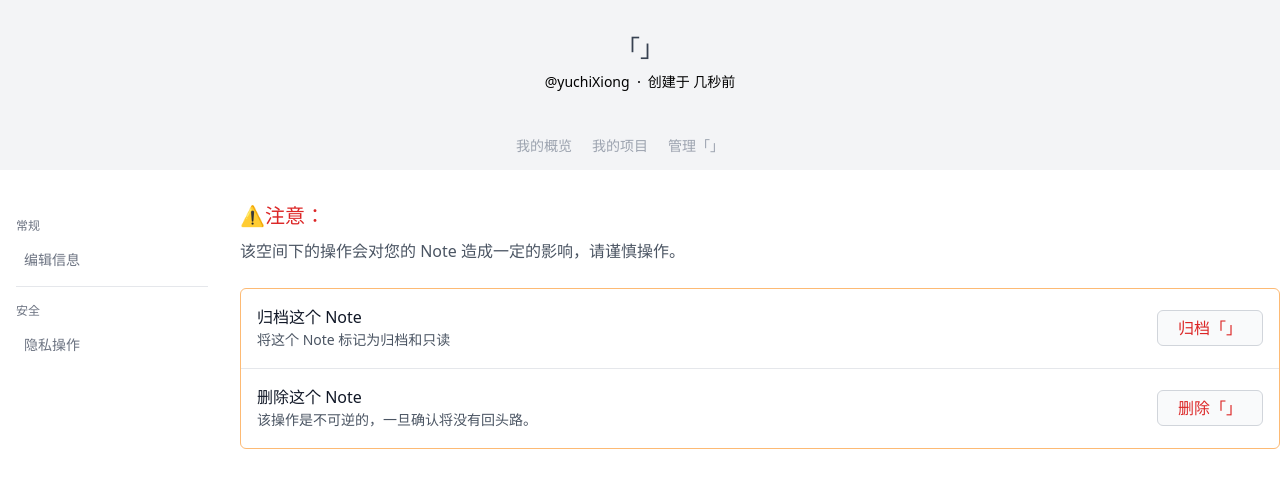
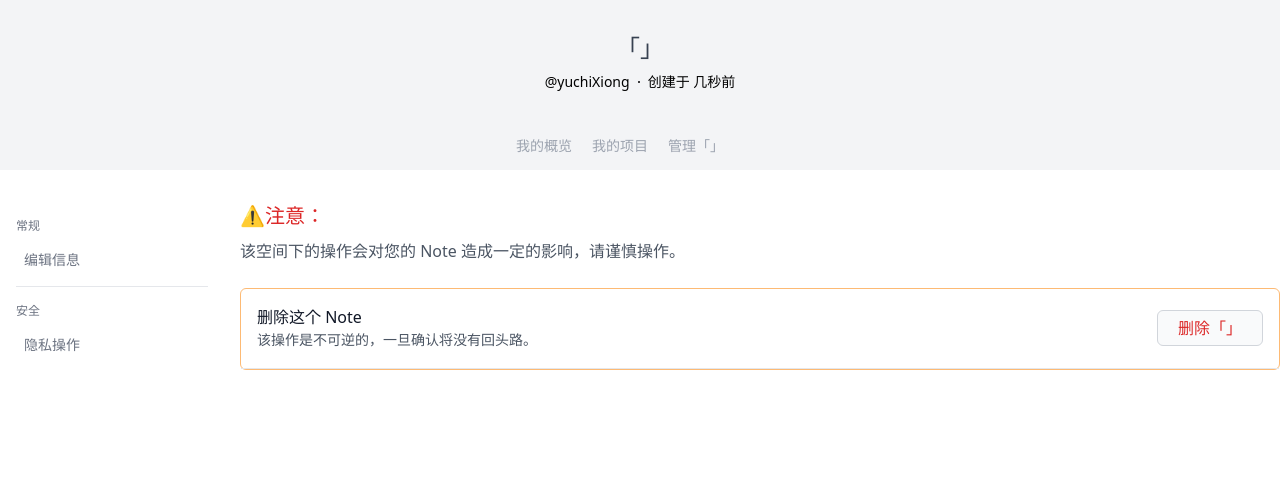
Before and after one commit to yuchiXiong/line, a Next.js app: page /note/1/manage/security in a window 1280 px wide. Shown: the top 488 px of the page. Built offline with nearby package versions, Linux system fonts and the light colour scheme; no server answers; what tailwindcss-bg-patterns would draw is missing.

Commit message:
feat: 暂时注释掉归档操作的入口

```diff
--- a/src/pages/note/[id]/manage/security.tsx
+++ b/src/pages/note/[id]/manage/security.tsx
@@ -43,17 +43,20 @@ const NoteManageSecurity = () => {
       <p className="mt-2 mb-6 leading-relaxed text-gray-600">该空间下的操作会对您的 Note 造成一定的影响，请谨慎操作。</p>
 
       <section className="text-gray-600 border border-orange-300 rounded-md body-font">
-        {[{
-          title: '归档这个 Note ',
-          desc: '将这个 Note 标记为归档和只读',
-          actionText: `归档「${note.title}」`,
-          action: () => { }
-        }, {
-          title: '删除这个 Note ',
-          desc: '该操作是不可逆的，一旦确认将没有回头路。',
-          actionText: `删除「${note.title}」`,
-          action: handleDelete
-        }].map((i, index) => (
+        {[
+          // {
+          //   title: '归档这个 Note ',
+          //   desc: '将这个 Note 标记为归档和只读',
+          //   actionText: `归档「${note.title}」`,
+          //   action: () => { }
+          // },
+          {
+            title: '删除这个 Note ',
+            desc: '该操作是不可逆的，一旦确认将没有回头路。',
+            actionText: `删除「${note.title}」`,
+            action: handleDelete
+          }
+        ].map((i, index) => (
           <div key={i.title} className={`flex items-center p-4 border-gray-200 ${index !== 1 && 'border-b'}`}>
             <div className="flex flex-col">
               <h2 className="font-medium text-gray-900 text-md title-font">{i.title}</h2>
```
